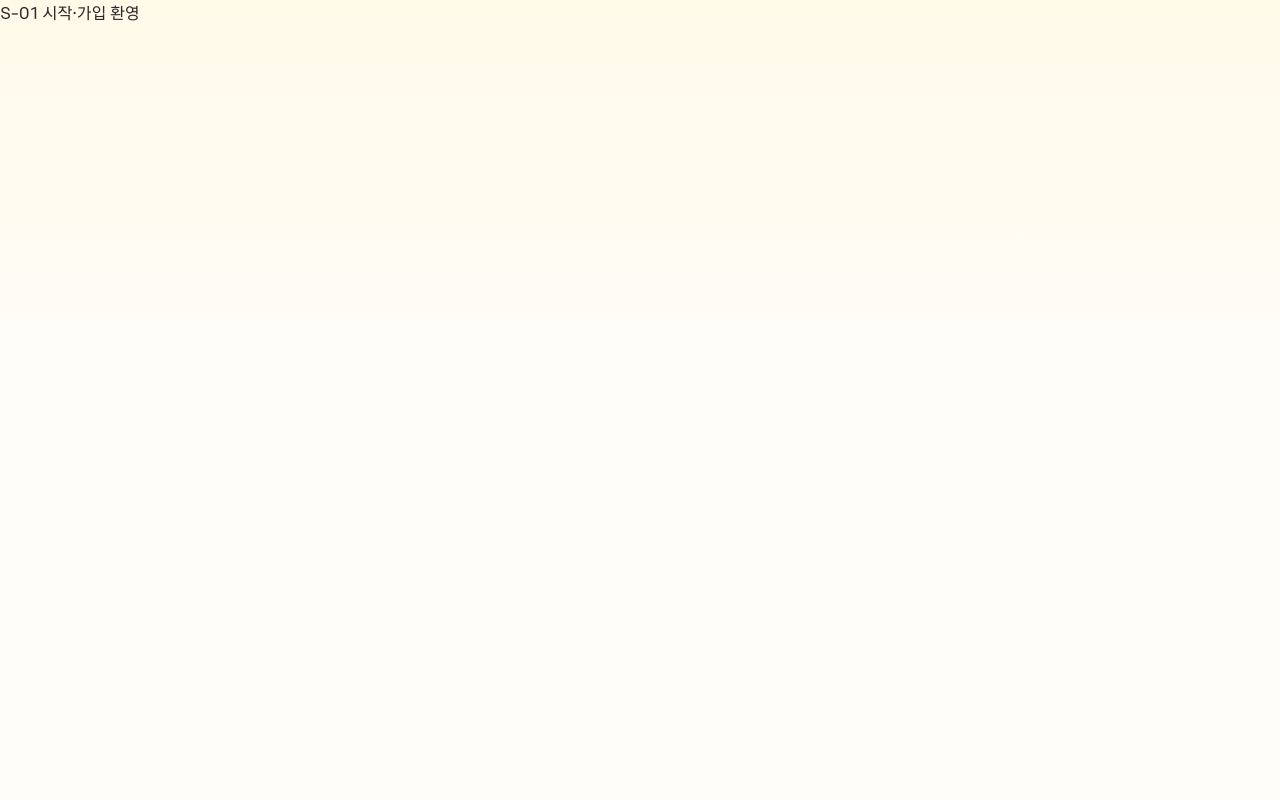
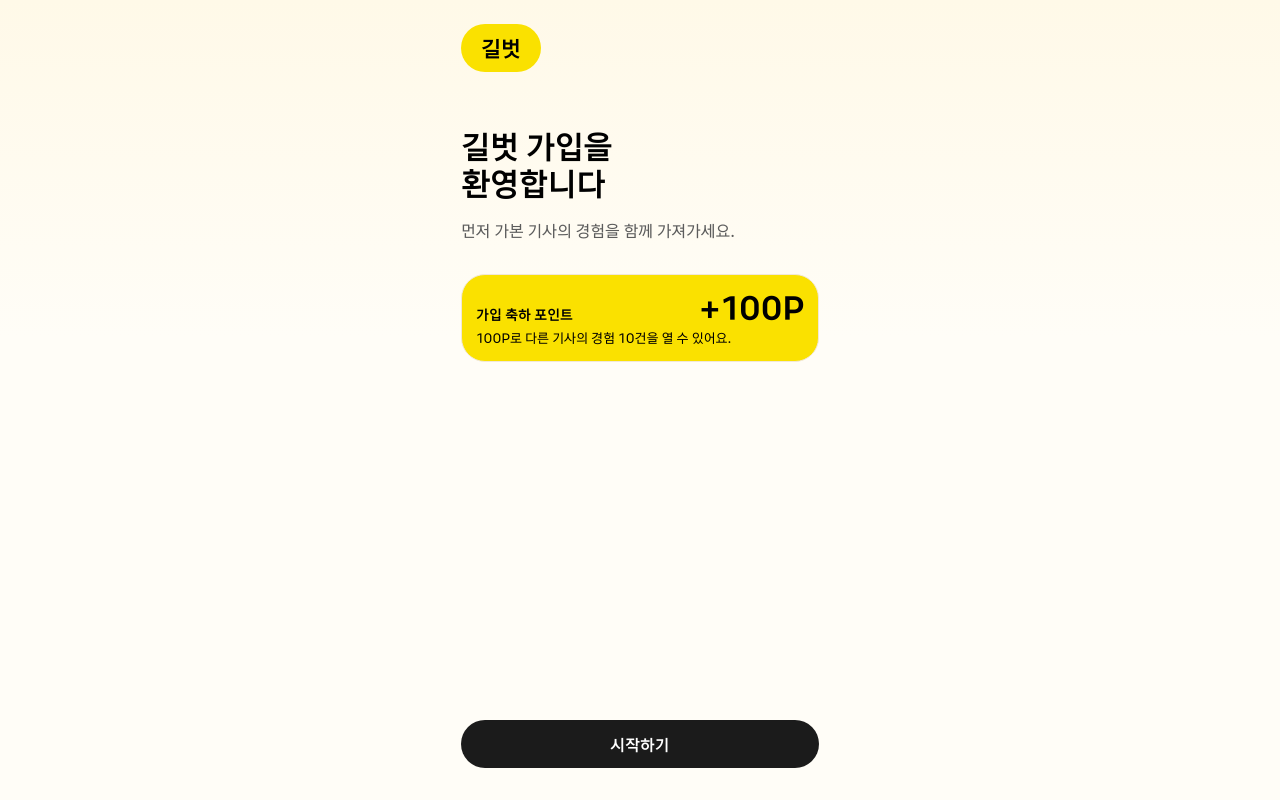
Before and after one commit to Crew-97/gilbeot, a Next.js app: page / in a window 1280 px wide. Built offline with nearby package versions, Linux system fonts and the light colour scheme.

Commit message:
feat: S-01 시작 화면과 가입 포인트 지급 연결

```diff
--- a/app/page.jsx
+++ b/app/page.jsx
@@ -1,5 +1,118 @@
 'use client'
 
+import { useRef, useState } from 'react'
+import { useRouter } from 'next/navigation'
+import { ErrorState } from '@/components/ErrorState'
+import { useStore } from '@/components/StoreProvider'
+import { createInitialState, signUp } from '@/lib/store'
+
+function BrandWordmark() {
+  return (
+    <div className="inline-flex h-12 items-center rounded-pill bg-yellow-500 px-5 text-title-3 font-bold tracking-tight text-ink-000">
+      길벗
+    </div>
+  )
+}
+
 export default function StartPage() {
-  return <main>S-01 시작·가입 환영</main>
+  const router = useRouter()
+  const { state, setState } = useStore()
+  const [isStarting, setIsStarting] = useState(false)
+  const [hasFailed, setHasFailed] = useState(false)
+  const isStartingRef = useRef(false)
+
+  const hasRequiredData =
+    Array.isArray(state?.centers) &&
+    state.centers.length > 0 &&
+    Array.isArray(state?.places) &&
+    state.places.length > 0 &&
+    Array.isArray(state?.cards) &&
+    state.cards.length > 0 &&
+    Array.isArray(state?.drivers) &&
+    state.drivers.some((driver) => driver.id === 'driver_001')
+
+  const handleRetry = () => {
+    setState(createInitialState())
+    setHasFailed(false)
+  }
+
+  const handleStart = () => {
+    if (isStartingRef.current) return
+
+    isStartingRef.current = true
+    setIsStarting(true)
+
+    const result = signUp(state, state.currentDriverId)
+    if (!result.ok) {
+      isStartingRef.current = false
+      setIsStarting(false)
+      setHasFailed(true)
+      return
+    }
+
+    setState(result.state)
+    router.push('/destination')
+  }
+
+  if (!hasRequiredData || hasFailed) {
+    return (
+      <main className="mx-auto flex min-h-dvh w-full max-w-[390px] flex-col px-4 pb-8 pt-6 font-sans">
+        <header>
+          <BrandWordmark />
+        </header>
+        <div className="my-auto">
+          <ErrorState onRetry={handleRetry} />
+        </div>
+      </main>
+    )
+  }
+
+  return (
+    <main className="mx-auto flex min-h-dvh w-full max-w-[390px] flex-col px-4 pb-8 pt-6 font-sans">
+      <header>
+        <BrandWordmark />
+      </header>
+
+      <section className="mt-14 animate-card-in" aria-labelledby="welcome-title">
+        <h1
+          id="welcome-title"
+          className="text-title-1 font-bold tracking-tight text-ink-000"
+        >
+          길벗 가입을
+          <br />
+          환영합니다
+        </h1>
+        <p className="mt-4 text-body text-ink-500">
+          먼저 가본 기사의 경험을 함께 가져가세요.
+        </p>
+
+        <section
+          className="mt-8 rounded-lg border border-hairline bg-yellow-500 p-3.5 text-ink-000"
+          aria-labelledby="signup-point-title"
+        >
+          <div className="flex items-baseline justify-between gap-4">
+            <h2 id="signup-point-title" className="text-body-sm font-bold">
+              가입 축하 포인트
+            </h2>
+            <strong className="shrink-0 text-title-1 font-bold tracking-tight">+100P</strong>
+          </div>
+          <p className="mt-1 text-caption">
+            100P로 다른 기사의 경험 10건을 열 수 있어요.
+          </p>
+        </section>
+      </section>
+
+      <div className="mt-auto pt-8">
+        <button
+          type="button"
+          onClick={handleStart}
+          disabled={isStarting}
+          aria-busy={isStarting}
+          className="min-h-12 w-full rounded-pill bg-inverse px-6 font-bold text-paper transition-[transform,background-color] duration-150 ease-standard hover:bg-ink-700 active:scale-[.97] focus-visible:outline-2 focus-visible:outline-offset-2 focus-visible:outline-ink-000 disabled:cursor-wait disabled:bg-ink-200 disabled:text-ink-500"
+        >
+          {isStarting ? '이동하고 있어요' : '시작하기'}
+        </button>
+      </div>
+    </main>
+  )
 }
```
Also changed, not shown: lib/store.js.
